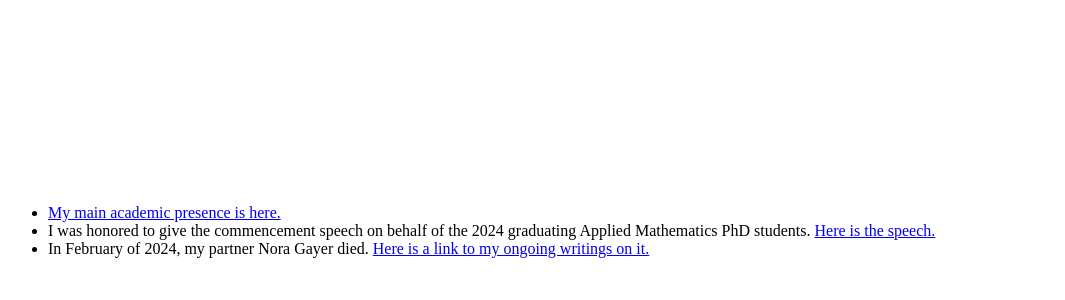
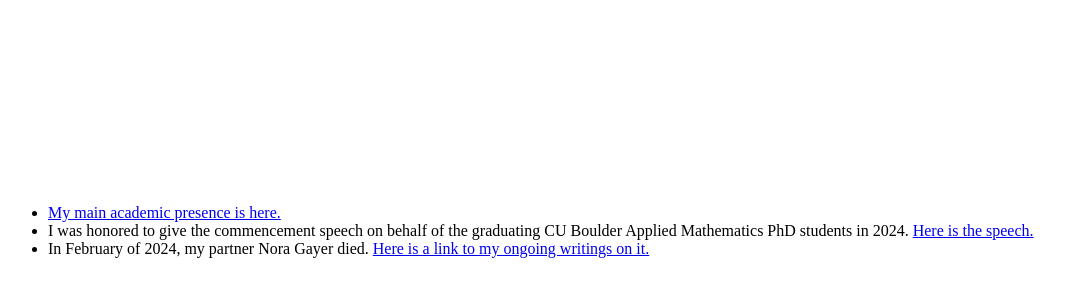
Before and after one commit to samzhang111/samzhang111.github.io, a Jekyll site: the page built from index.html, in a window 1280 px wide. Shown: the top 300 px of the page, without its empty margins (0-1065 px from the left). Built offline with Jekyll 4.4.1, drawn with Linux system fonts in a browser that asks for light colours.

Commit message:
commencement rewording

```diff
--- a/index.html
+++ b/index.html
@@ -16,7 +16,7 @@
     <br><p><br>
     <ul>
         <li><a href="/main">My main academic presence is here.</a></li>
-        <li>I was honored to give the commencement speech on behalf of the 2024 graduating Applied Mathematics PhD students. <a href="/text/commencement.txt">Here is the speech.</a></li>
+        <li>I was honored to give the commencement speech on behalf of the graduating CU Boulder Applied Mathematics PhD students in 2024. <a href="/text/commencement.txt">Here is the speech.</a></li>
         <li>In February of 2024, my partner Nora Gayer died. <a href="/nora">Here is a link to my ongoing writings on it.</a></li>
     </ul>
 
```
